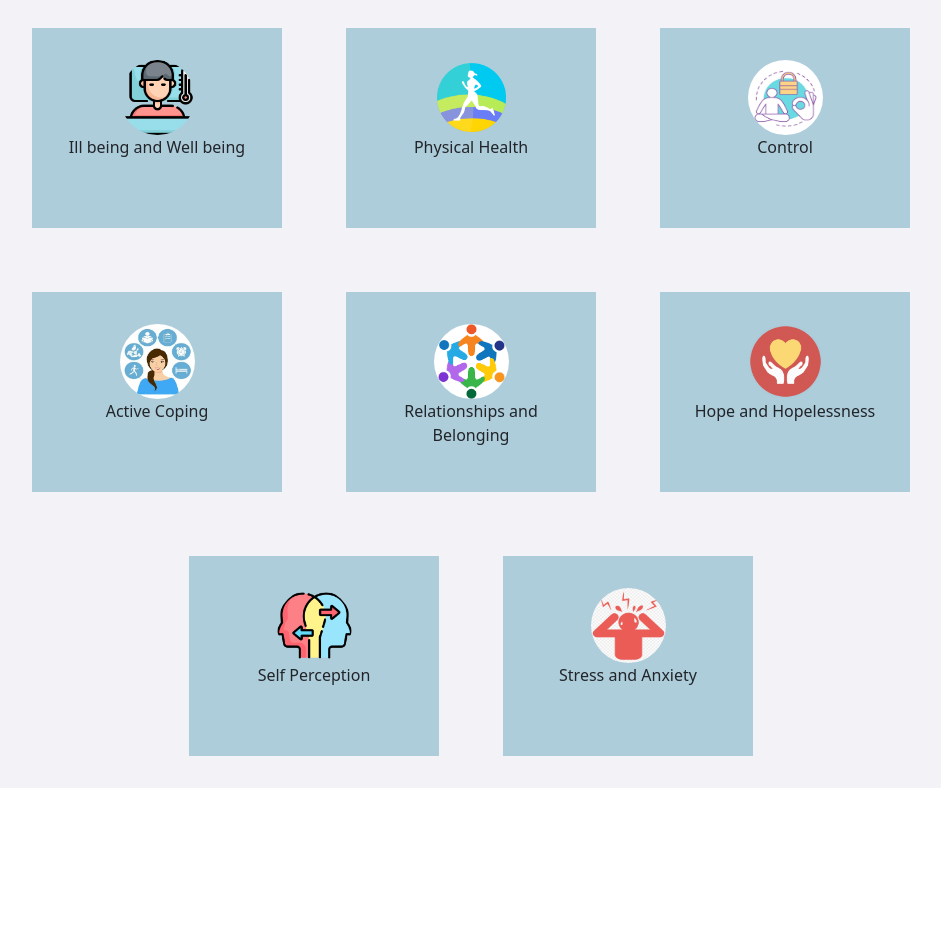
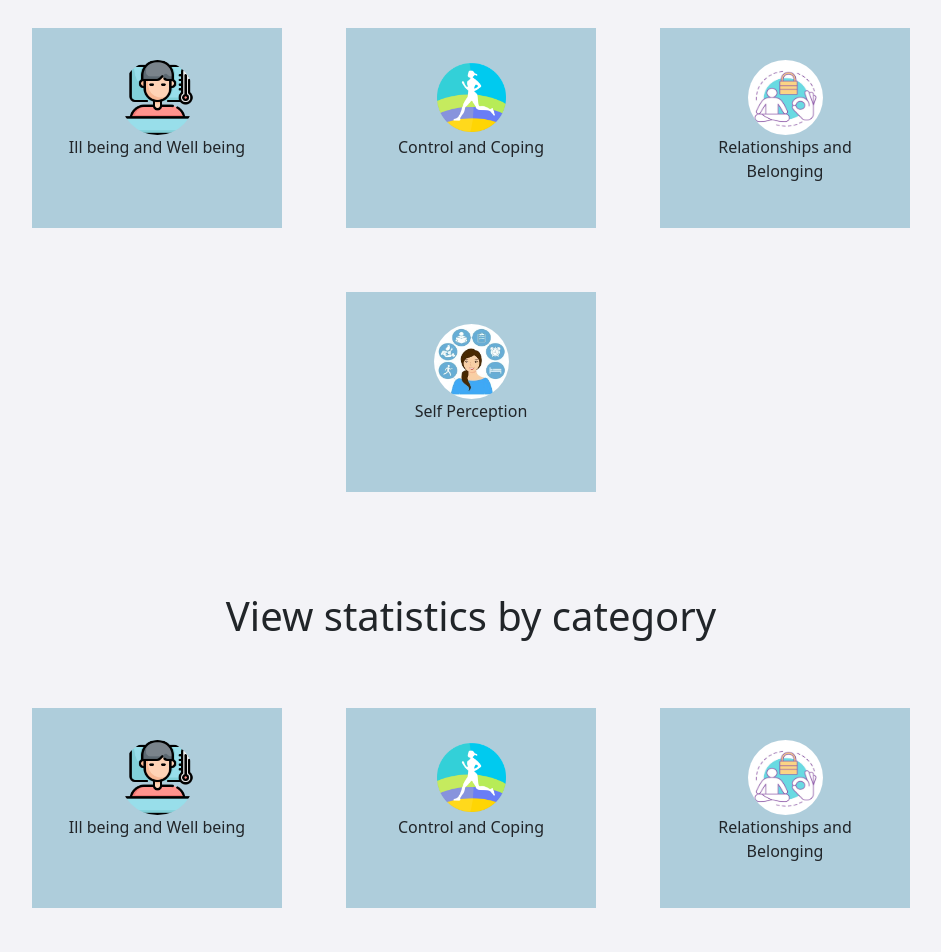
Before and after one commit to SE-Project-Team/Healify, a React (Create React App) app in the folder healify/: page /QuizLanding in a window 1280 px wide. Shown: the part 440-1392 px from the top of the page, without its empty margins (169-1110 px from the left). Before the commit the page ends 1276 px from the top, so only its background shows below. Built offline with nearby package versions, Linux system fonts and the light colour scheme.

Commit message:
Statistics cards created

```diff
--- a/healify/src/Components/QuizLanding.js
+++ b/healify/src/Components/QuizLanding.js
@@ -58,31 +58,34 @@ export const QuizLanding = () => {
           </div>
           <div className={styles3.category}>
             <img className={styles3.logo} src={phyImg} alt="" />
-            <p>Physical Health</p>
+            <p>Control and Coping</p>
           </div>
           <div className={styles3.category}>
             <img className={styles3.logo} src={controlImg} alt="" />
-            <p>Control</p>
+            <p>Relationships and Belonging</p>
           </div>
           <div className={styles3.category}>
             <img className={styles3.logo} src={copingImg} alt="" />
-            <p>Active Coping</p>
+            <p>Self Perception</p>
+          </div>
+        </div>
+        <h1 className={styles3.heading}>View statistics by category</h1>
+        <div className={styles3.container}>
+          <div className={styles3.category}>
+            <img className={styles3.logo} src={illImg} alt="" />
+            <p>Ill being and Well being</p>
           </div>
           <div className={styles3.category}>
-            <img className={styles3.logo} src={relationshipsImg} alt="" />
+            <img className={styles3.logo} src={phyImg} alt="" />
+            <p>Control and Coping</p>
+          </div>
+          <div className={styles3.category}>
+            <img className={styles3.logo} src={controlImg} alt="" />
             <p>Relationships and Belonging</p>
           </div>
           <div className={styles3.category}>
-            <img className={styles3.logo} src={hopeImg} alt="" />
-            <p>Hope and Hopelessness</p>
-          </div>
-          <div className={styles3.category}>
-            <img className={styles3.logo} src={percepImg} alt="" />
+            <img className={styles3.logo} src={copingImg} alt="" />
             <p>Self Perception</p>
-          </div>
-          <div className={styles3.category}>
-            <img className={styles3.logo} src={stressImg} alt="" />
-            <p>Stress and Anxiety</p>
           </div>
         </div>
       </div>
```
